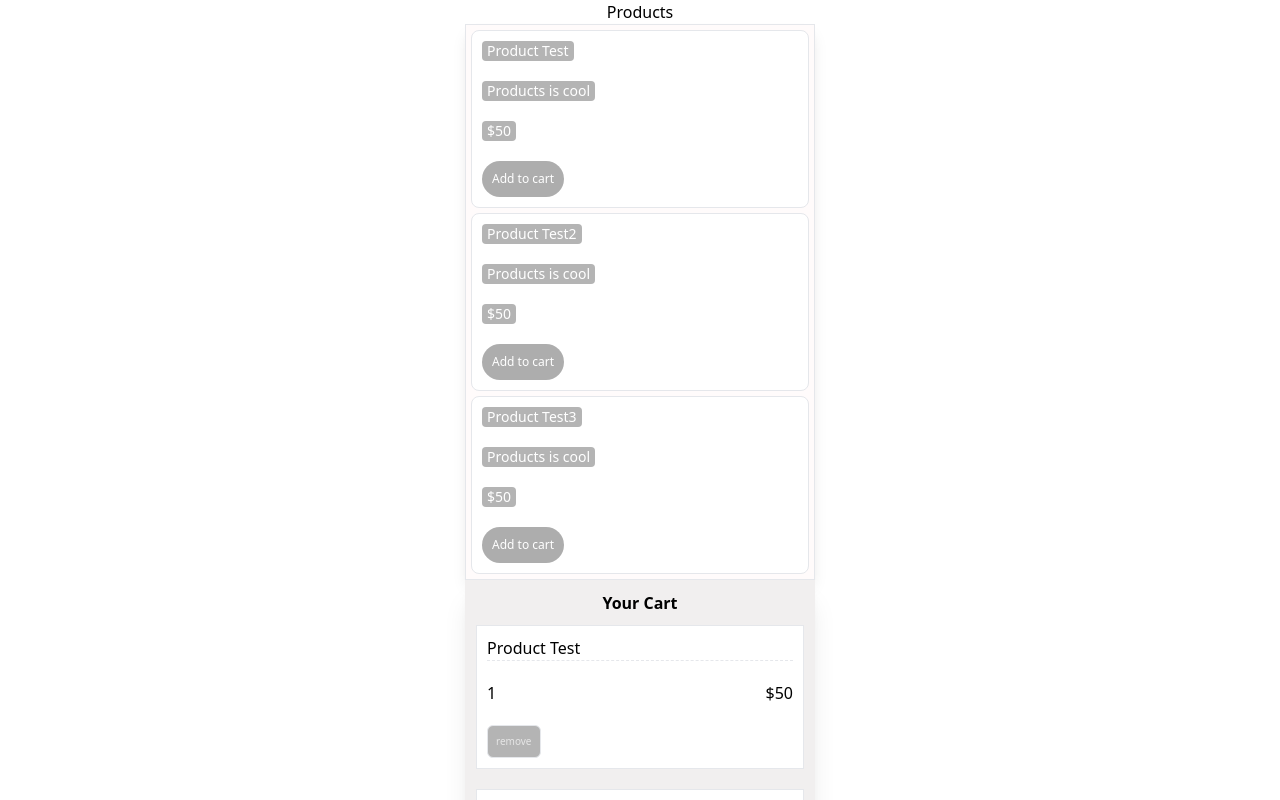
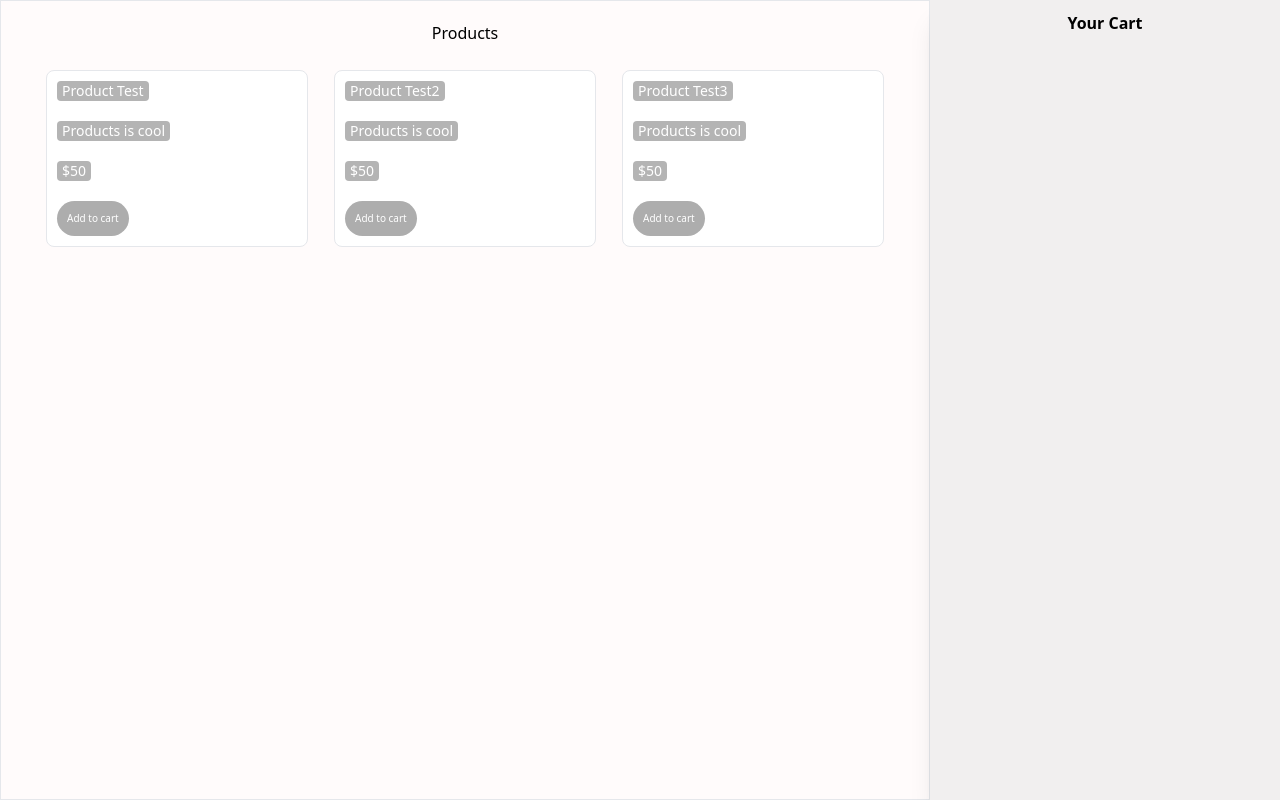
Before and after one commit to xavier-fenton/react-shop-cart, a React (Create React App) app: page /products in a window 1280 px wide. Shown: the top 800 px of the page. Built offline with nearby package versions, Linux system fonts and the light colour scheme.

Commit message:
commit here, to start implementing typescript

```diff
--- a/package.json
+++ b/package.json
@@ -18,10 +18,8 @@
     "react-router-dom": "^6.22.0",
     "react-scripts": "5.0.1",
     "sort-by": "^1.2.0",
-    "uuid": "^9.0.1",
     "web-vitals": "^2.1.4",
-    "zod": "^3.22.4",
-    "zustand": "^4.5.0"
+    "zod": "^3.22.4"
   },
   "scripts": {
     "start": "react-scripts start",
--- a/src/App.js
+++ b/src/App.js
@@ -3,7 +3,7 @@ import ProductCreator from './Components/ProductCreator'
 import Products from './Components/ProductsColumn'
 import ViewProducts from './Components/ViewProducts'
 import { useStore } from './store'
-
+import { productContext } from './shopContext'
 function App() {
   //Global state for testing
   // let findState = useStore((store) =>
@@ -16,9 +16,11 @@ function App() {
   return (
     <div>
       <div className="flex flex-row justify-between">
-        <ProductCreator />
-        <ViewProducts />
-        <Cart />
+        <productContext.Provider value={productContext}>
+          <ProductCreator />
+          <ViewProducts />
+          <Cart />
+        </productContext.Provider>
       </div>
     </div>
   )
--- a/src/Components/Cart.js
+++ b/src/Components/Cart.js
@@ -1,30 +1,29 @@
 import React, { useContext, useMemo } from 'react'
 import CartItems from './CartItems'
 import { productContext } from '../shopContext'
-import { v4 as uuidv4 } from 'uuid'
 
 const Cart = () => {
   const context = useContext(productContext)
-  const cartContext = context.cartItems.filter((cart_Items) => {
-    return cart_Items.state === 'Cart'
-  })
+  // const cartContext = context.cartItems.filter((cart_Items) => {
+  //   return cart_Items.state === 'Cart'
+  // })
 
-  const cart_products = useMemo(() => {
-    let total = 0
-    if (cartContext.length >= 1) {
-      total = cartContext.reduce(
-        (accum, cart_product) => accum + cart_product.price,
-        0
-      )
-    }
-    return total
-  }, [cartContext])
+  // const cart_products = useMemo(() => {
+  //   let total = 0
+  //   if (cartContext.length >= 1) {
+  //     total = cartContext.reduce(
+  //       (accum, cart_product) => accum + cart_product.price,
+  //       0
+  //     )
+  //   }
+  //   return total
+  // }, [cartContext])
 
   return (
     <div className="flex flex-col items-center h-[100dvh]">
       <div className="bg-[#f1efef] border border-[#f1efef] h-[100dvh] w-[350px] shadow-xl">
         <div className="font-bold text-center pt-[10px]">Your Cart</div>
-        {context.cartItems.length >= 1 ? (
+        {/* {context.cartItems.length >= 1 ? (
           cartContext.map((products) => (
             <div key={uuidv4()} className="flex flex-col">
               <CartItems items={products} key={uuidv4()} />
@@ -35,7 +34,7 @@ const Cart = () => {
         )}
         {cartContext.length !== 0 ? (
           <div className="flex justify-end px-5">Total: ${cart_products} </div>
-        ) : null}
+        ) : null} */}
       </div>
     </div>
   )
--- a/src/Components/CartItems.js
+++ b/src/Components/CartItems.js
@@ -1,42 +1,43 @@
-import React, { useContext } from 'react'
+import React, { useContext, useMemo } from 'react'
 import { productContext } from '../shopContext'
 
-import { v4 as uuidv4 } from 'uuid'
+// import { v4 as uuidv4 } from 'uuid'
 
 const CartItems = ({ items }) => {
-  const removeFromCart = useContext(productContext)
+  const context = useContext(productContext)
+  useMemo(() => {
+    console.log(items)
+  }, [items])
+
   return (
     <>
       {items.state === 'Cart' ? (
         <div
           data-testid="product_test"
-          key={uuidv4()}
           className="p-[10px] m-[10px] border bg-[#ffffff]"
         >
-          <div key={uuidv4()} className="border-b-[1px] border-dashed">
-            <div key={uuidv4()}>{items.title}</div>
+          <div className="border-b-[1px] border-dashed">
+            <div>{items.title}</div>
           </div>
-          <div key={uuidv4()} className="flex justify-between py-5">
-            <div key={uuidv4()}>{items.inventory}</div>
-            <div key={uuidv4()}>${items.price}</div>
+          <div className="flex justify-between py-5">
+            <div>{items.inventory}</div>
+            <div>${items.price}</div>
           </div>
+          <div>
             <button
               onClick={(e) => {
                 e.preventDefault()
                 console.log('clicked')
-              removeFromCart.removeFromCart(items)
+                context.removeFromCart(items)
               }}
               className="border w-fit p-2 rounded-md text-[10px] text-[#e6e6e6] bg-[#b4b4b4]"
             >
               remove
             </button>
           </div>
+        </div>
       ) : (
-        <div
-          data-testid="cart_empty"
-          key={uuidv4()}
-          className="pt-[20px] text-center"
-        >
+        <div data-testid="cart_empty" className="pt-[20px] text-center">
           cart empty
         </div>
       )}
--- a/src/Components/ProductCreator.js
+++ b/src/Components/ProductCreator.js
@@ -1,11 +1,7 @@
 import React, { useState } from 'react'
 import ProductCreatorForm from './ProductCreatorForm.js'
-import { useStore } from '../store.js'
 
 const ProductCreator = ({ state }) => {
-  const products = useStore((store) =>
-    store.products.filter((products) => products.state === state)
-  )
   const [active, setActive] = useState(false)
   return (
     <div className="flex flex-col items-center">
@@ -28,7 +24,7 @@ const ProductCreator = ({ state }) => {
         </div>
         {active ? (
           <div className="relative m-[10px] border bg-[#ffffff] shadow-sm p-[10px]">
-            <ProductCreatorForm products={products} />
+            <ProductCreatorForm />
           </div>
         ) : null}
       </div>
--- a/src/Components/Products.js
+++ b/src/Components/Products.js
@@ -1,6 +1,13 @@
-import React from 'react'
+import React, { useContext } from 'react'
+import { productContext } from '../shopContext'
 
-const Products = ({ title, price, description, state }) => {
+const Products = ({ title, price, description, state, inventory }) => {
+  const context = useContext(productContext)
+  const item = { title, price, description, state, inventory }
+  const handleClick = (items) => {
+    context.setCartItems(items)
+  }
+
   return (
     <div>
       {state === 'Created' ? (
@@ -15,7 +22,14 @@ const Products = ({ title, price, description, state }) => {
           <div className="bg-[#b4b4b4] rounded w-fit px-[5px] text-sm text-[#fff5f5] flex flex-row gap-2">
             <div className="text-[#ffffff]">${price}</div>
           </div>
-          <button className="bg-[#adadad] w-fit text-xs p-[10px] rounded-3xl text-[#fff]">
+          <button
+            className="bg-[#adadad] w-fit text-[10px] p-[10px] rounded-3xl text-[#fff]"
+            onClick={(e) => {
+              e.preventDefault()
+              console.log('clicked')
+              handleClick(item)
+            }}
+          >
             Add to cart
           </button>
         </div>
--- a/src/Components/ProductsColumn.js
+++ b/src/Components/ProductsColumn.js
@@ -7,19 +7,22 @@ const ProductsColumn = () => {
   const context = useContext(productContext)
 
   return (
-    <div className="flex flex-col items-center">
-      <div>Products</div>
-      <div className="bg-[#fffbfb] border h-fit w-[350px] shadow-lg">
+    <div className="flex flex-row justify-between items-center">
+      <div className="bg-[#fffbfb] border h-[100dvh] w-[100%] shadow-lg">
+        <div className="pb-5 text-center pt-5">Products</div>
+        <div className="grid grid-cols-1 gap-4 px-10 md:grid-cols-2 lg:grid-cols-3">
           {context &&
             context.products.map((products) => (
               <Products
                 title={products.title}
                 key={products.title}
                 price={products.price}
+                inventory={products.inventory}
                 description={products.description}
                 state={products.state}
               />
             ))}
+        </div>
       </div>
       <Cart />
     </div>
--- a/src/shopContext.js
+++ b/src/shopContext.js
@@ -1,6 +1,6 @@
 import { createContext } from 'react'
 
-const context = {
+const ProductContext = {
   products: [
     {
       title: 'Product Test',
@@ -26,28 +26,7 @@ const context = {
   ],
   cartItems: [
     {
-      title: 'Product Test',
-      price: 50,
-      inventory: 1,
-      description: 'Products is cool',
-      state: 'Cart',
-    },
-    {
-      title: 'Product Test2',
-      price: 50,
-      inventory: 1,
-      description: 'Products is cool',
-      state: 'Cart',
-    },
-    {
-      title: 'Product Test',
-      price: 50,
-      inventory: 1,
-      description: 'Products is cool',
-      state: 'Cart',
-    },
-    {
-      title: 'Product Test2',
+      title: 'Product Test3',
       price: 50,
       inventory: 1,
       description: 'Products is cool',
@@ -55,9 +34,19 @@ const context = {
     },
   ],
   removeFromCart: (item) => {
+    const updateCartItems = ProductContext.cartItems.filter(
+      (cartProduct) => cartProduct.title !== item.title
+    )
+    ProductContext.setCartItems(updateCartItems)
+  },
+
+  setCartItems: (item) => {
+    ProductContext.cartItems = [...ProductContext.cartItems, item]
+  },
+  addToCart: (item, state) => {
     console.log(item)
-
+    ProductContext.setCartItems((prevCartItems) => [...prevCartItems, item])
   },
 }
 
-export const productContext = createContext(context)
+export const productContext = createContext(ProductContext)
--- a/src/store.js
+++ b/src/store.js
@@ -1,22 +1,22 @@
-import { createWithEqualityFn } from 'zustand/traditional'
+// import { createWithEqualityFn } from 'zustand/traditional'
 
-const store = (set) => ({
-  products: [
-    {
-      title: 'Product Test',
-      price: 50,
-      inventory: 1,
-      description: 'Products is cool',
-      state: 'Cart',
-    },
-    // {
-    // //   title: 'Product2',
-    // //   price: 60,
-    // //   inventory: 1,
-    // //   description: 'Products is cool',
-    // //   state: 'Cart',
-    // // },
-  ],
-})
+// const store = (set) => ({
+//   products: [
+//     {
+//       title: 'Product Test',
+//       price: 50,
+//       inventory: 1,
+//       description: 'Products is cool',
+//       state: 'Cart',
+//     },
+//     // {
+//     // //   title: 'Product2',
+//     // //   price: 60,
+//     // //   inventory: 1,
+//     // //   description: 'Products is cool',
+//     // //   state: 'Cart',
+//     // // },
+//   ],
+// })
 
-export const useStore = createWithEqualityFn(store)
+// export const useStore = createWithEqualityFn(store)
--- a/tailwind.config.js
+++ b/tailwind.config.js
@@ -1,6 +1,7 @@
 /** @type {import('tailwindcss').Config} */
 module.exports = {
   content: ['./src/**/*.{js,jsx,ts,tsx}'],
+
   theme: {
     extend: {},
   },
```
Also changed, not shown: 1 other file (tests, documents, lock files or other folders). Lines whose indentation alone changed are shown as unchanged.
